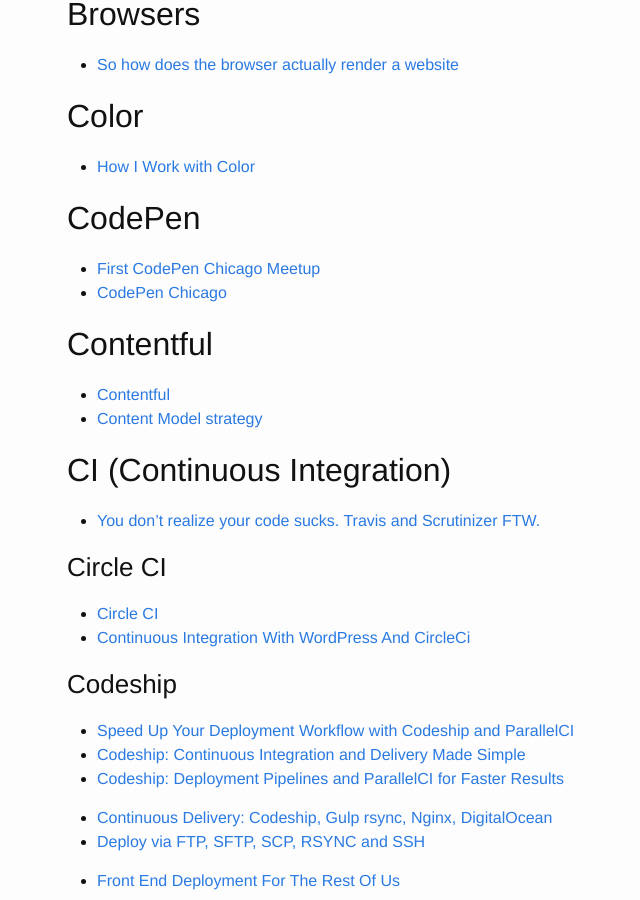
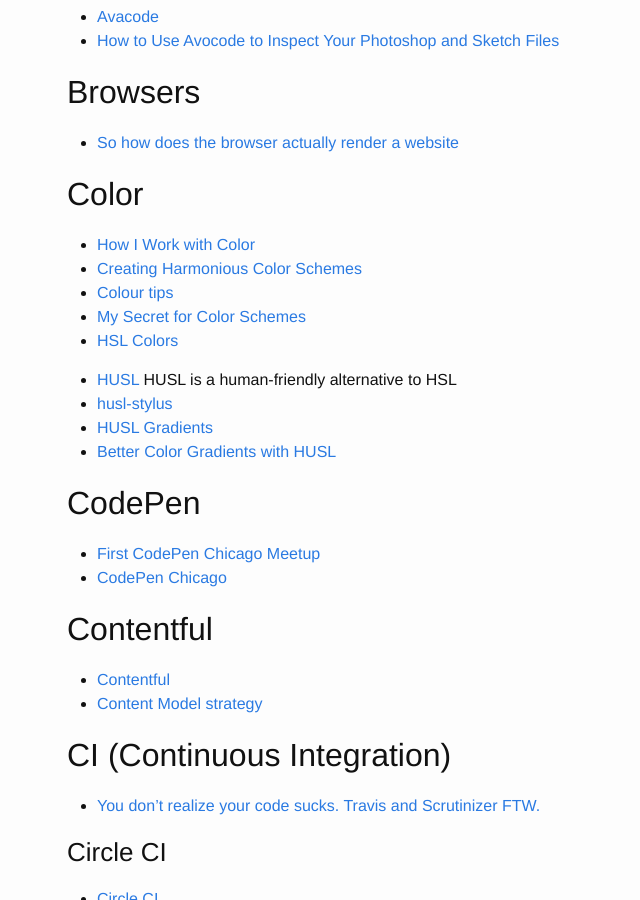
Before and after one commit to brownerd/brownerd.github.io, a Jekyll site: the page built from _posts/2015-01-01-reading-list-2015.md, in a window 1280 px wide and 900 px high, scrolled down 3987 px. Shown: the whole window, without its empty margins (203-843 px from the left). Built offline with Jekyll 4.4.1, drawn with Linux system fonts in a browser that asks for light colours; emoji names are drawn with the system emoji font; some of the changed text lies outside the part shown.

Commit message:
accessibility and a bunch of color articles

```diff
--- a/_posts/2015-01-01-reading-list-2015.md
+++ b/_posts/2015-01-01-reading-list-2015.md
@@ -195,6 +200,16 @@ Here are the agencies, people and sites that I was most influenced by in 2015
 
 ## Color
 - [How I Work with Color](https://medium.com/@JustinMezzell/how-i-work-with-color-8439c98ae5ed)
+- [Creating Harmonious Color Schemes](http://methodandcraft.com/videos/creating-harmonious-color-schemes)
+- [Colour tips](https://dribbble.com/shots/1155655-Colour-tips)
+- [My Secret for Color Schemes](https://dribbble.com/shots/166246-My-Secret-for-Color-Schemes)
+- [HSL Colors](https://dribbble.com/shots/2379091-HSL-Colors?1448892115)
+
+
+- [HUSL](http://www.husl-colors.org/) HUSL is a human-friendly alternative to HSL
+- [husl-stylus](https://github.com/husl-colors/husl-stylus)
+- [HUSL Gradients](http://codepen.io/32bitkid/pen/NqoJgb/)
+- [Better Color Gradients with HUSL](http://refactorman.com/2015/08/08/better-color-gradients-with-husl/)
 
 
 
```
Also changed, not shown: other parts of _posts/2015-01-01-reading-list-2015.md (+5 -0 lines).
